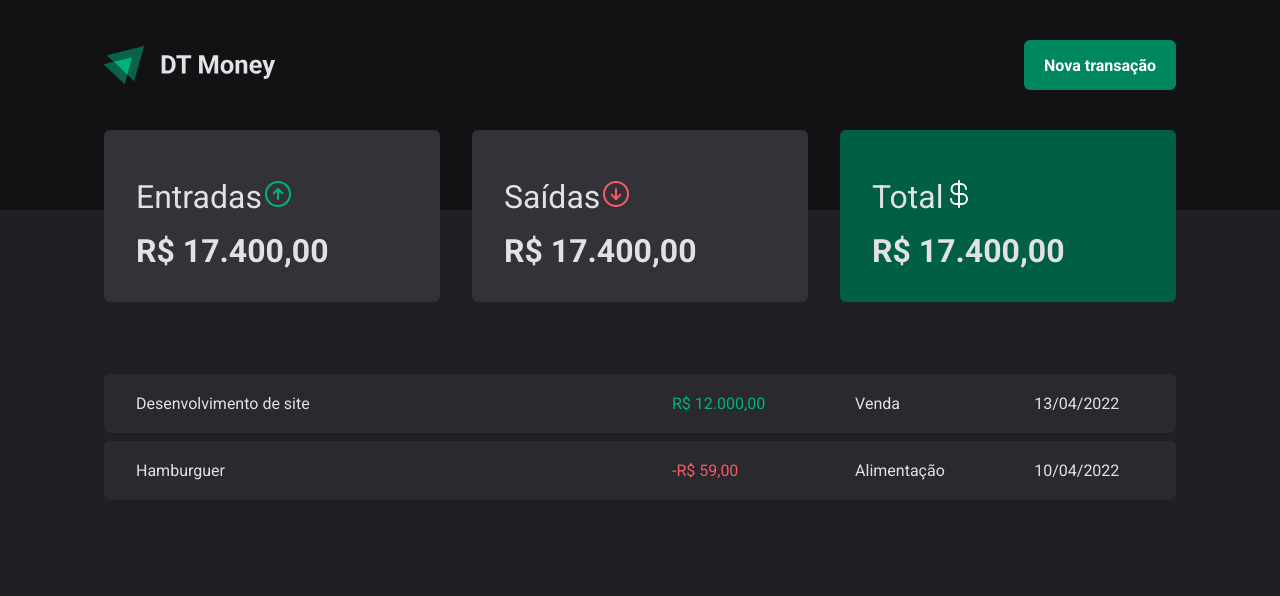
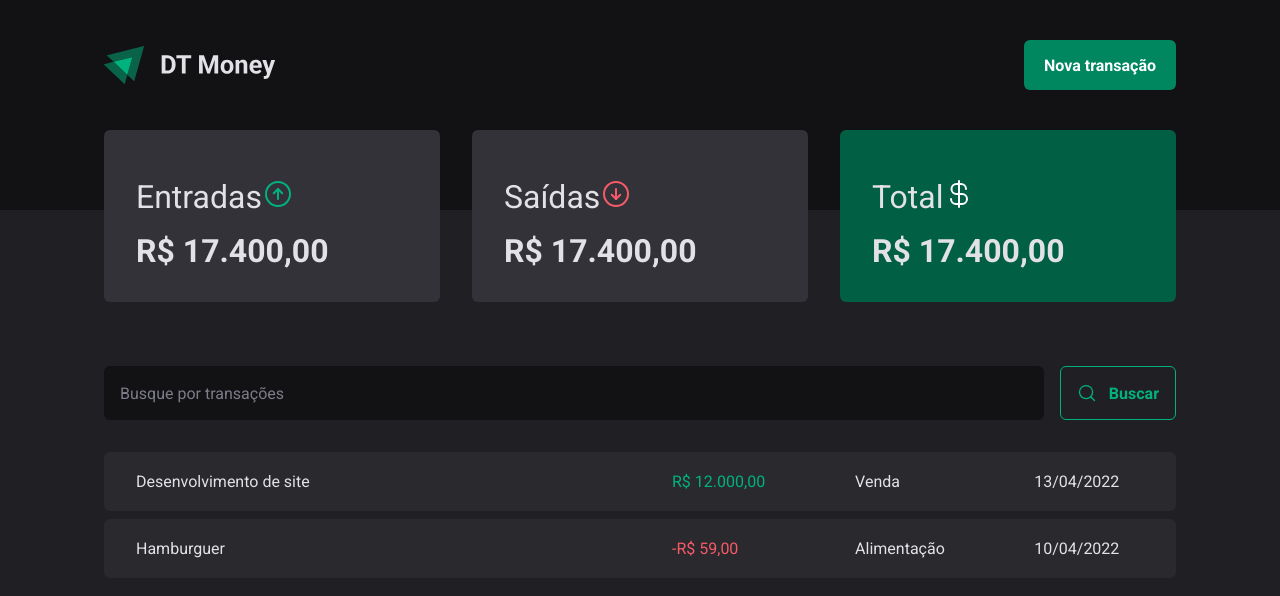
Before and after one commit to Jefferson066/DtMoneyV2-react, a React (Vite) app: page / in a window 1280 px wide. Shown: the top 596 px of the page. Built offline with nearby package versions, Linux system fonts and the light colour scheme.

Commit message:
SearchForm

```diff
--- a/src/componets/Header/styles.ts
+++ b/src/componets/Header/styles.ts
@@ -30,43 +30,3 @@
     background: ${(props) => props.theme["green-700"]};
   }
 `;
-
-export const TransactionsContainer = styled.main`
-  width: 100%;
-  max-width: 1120px;
-  margin: 4rem auto 0;
-  padding: 0 1.5rem;
-`;
-
-export const TransactionsTable = styled.table`
-  width: 100%;
-  border-collapse: separate;
-  border-spacing: 0 0.5rem;
-  /* margin-top: 1.5rem; */
-
-  td {
-    padding: 1.25rem 2rem;
-    background: ${(props) => props.theme["gray-700"]};
-
-    &:first-child {
-      border-top-left-radius: 6px;
-      border-bottom-left-radius: 6px;
-    }
-
-    &:last-child {
-      border-top-right-radius: 6px;
-      border-bottom-right-radius: 6px;
-    }
-  }
-`;
-
-interface PriceHighlightProps {
-  variant: "income" | "outcome";
-}
-
-export const PriceHighlight = styled.span<PriceHighlightProps>`
-  color: ${(props) =>
-    props.variant === "income"
-      ? props.theme["green-300"]
-      : props.theme["red-300"]};
-`;
--- /dev/null
+++ b/src/pages/Transactions/components/SearchForm/index.tsx
@@ -0,0 +1,16 @@
+import { MagnifyingGlass } from "phosphor-react";
+import { SearchFormContainer } from "./styles";
+
+export function SearchForm() {
+
+    return (
+        <SearchFormContainer>
+            <input type={'text'} placeholder="Busque por transações" />
+
+            <button type="submit">
+                <MagnifyingGlass size={20} />
+                Buscar
+            </button>
+        </SearchFormContainer>
+    )
+}
--- /dev/null
+++ b/src/pages/Transactions/components/SearchForm/styles.ts
@@ -0,0 +1,42 @@
+import styled, { css } from "styled-components";
+
+export const SearchFormContainer = styled.form`
+  display: flex;
+  gap: 1rem;
+
+  input {
+    flex: 1;
+    border-radius: 6px;
+    border: 0;
+    background: ${(props) => props.theme["gray-900"]};
+    color: ${(props) => props.theme["gray-300"]};
+    padding: 1rem;
+
+    &::placeholder {
+      color: ${(props) => props.theme["gray-500"]};
+    }
+  }
+
+  button{
+    display: flex;
+    align-items: center;
+    gap: 0.75rem;
+
+    border: 0;
+    padding: 1rem;
+    background: transparent;
+    border: 1px solid ${props => props.theme["green-300"]};
+    color: ${props => props.theme["green-300"]};
+    font-weight: bold;
+    border-radius: 6px;
+
+    &:hover{
+      background: ${(props) => props.theme["green-500"]};
+      border-color: ${(props) => props.theme["green-500"]};
+      color: ${(props) => props.theme.white};
+      transition: background-color 0.2s, border-color 0.2s;
+
+    }
+  }
+
+`;
--- a/src/pages/Transactions/index.tsx
+++ b/src/pages/Transactions/index.tsx
@@ -1,10 +1,8 @@
 import { Header } from "../../componets/Header";
-import {
-  PriceHighlight,
-  TransactionsContainer,
-  TransactionsTable,
-} from "../../componets/Header/styles";
+
 import { Summary } from "../../componets/Summary";
+import { SearchForm } from "./components/SearchForm";
+import { PriceHighlight, TransactionsContainer, TransactionsTable } from "./styles";
 
 export function Transactions() {
   return (
@@ -13,6 +11,7 @@
       <Summary />
 
       <TransactionsContainer>
+        <SearchForm/>
         <TransactionsTable>
           <tbody>
             <tr>
--- a/src/pages/Transactions/styles.ts
+++ b/src/pages/Transactions/styles.ts
@@ -0,0 +1,41 @@
+import styled from "styled-components";
+
+export const TransactionsContainer = styled.main`
+  width: 100%;
+  max-width: 1120px;
+  margin: 4rem auto 0;
+  padding: 0 1.5rem;
+`;
+
+export const TransactionsTable = styled.table`
+  width: 100%;
+  border-collapse: separate;
+  border-spacing: 0 0.5rem;
+  margin-top: 1.5rem;
+
+  td {
+    padding: 1.25rem 2rem;
+    background: ${(props) => props.theme["gray-700"]};
+
+    &:first-child {
+      border-top-left-radius: 6px;
+      border-bottom-left-radius: 6px;
+    }
+
+    &:last-child {
+      border-top-right-radius: 6px;
+      border-bottom-right-radius: 6px;
+    }
+  }
+`;
+
+interface PriceHighlightProps {
+  variant: "income" | "outcome";
+}
+
+export const PriceHighlight = styled.span<PriceHighlightProps>`
+  color: ${(props) =>
+    props.variant === "income"
+      ? props.theme["green-300"]
+      : props.theme["red-300"]};
+`;
```
